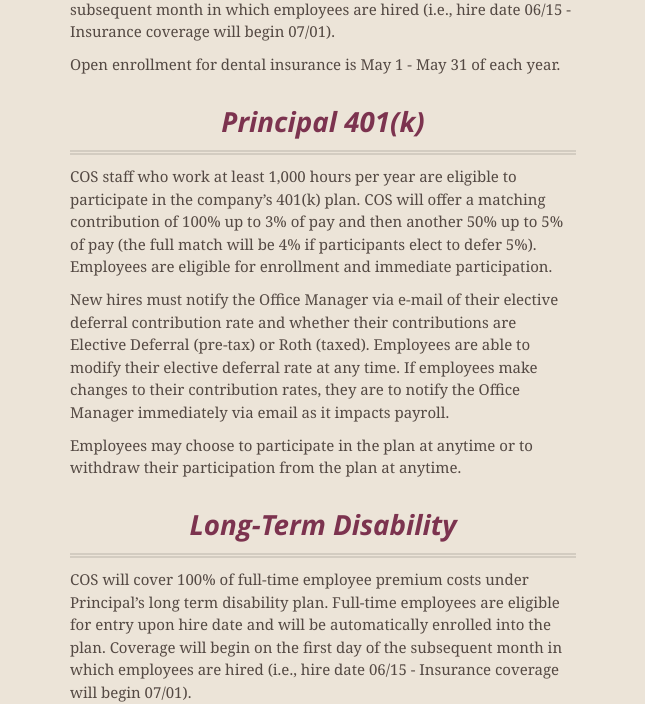
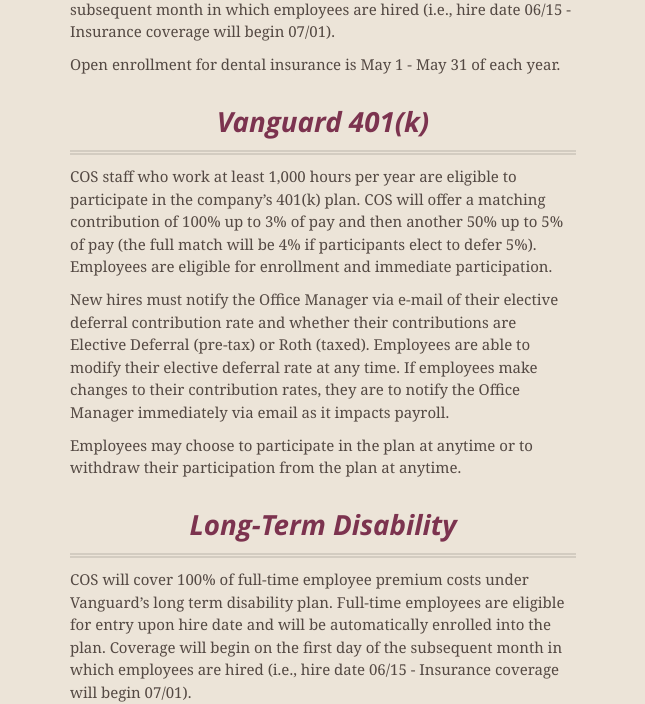
Before and after one commit to CenterForOpenScience/Employee-Manual, a Jekyll site: the page built from index.md, in a window 1280 px wide and 1400 px high, scrolled down 7440 px. Shown: the part 154-858 px from the top of the window, without its empty margins (317-962 px from the left). Built offline with Jekyll 4.4.1, drawn with Linux system fonts in a browser that asks for light colours; nearby versions of some CDN libraries.

Commit message:
Replaced Principal w/Vanguard

```diff
--- a/index.md
+++ b/index.md
@@ -141,7 +141,7 @@
 
 Open enrollment for dental insurance is May 1 - May 31 of each year.
 
-##Principal 401(k)
+##Vanguard 401(k)
 
 COS staff who work at least 1,000 hours per year are eligible to participate in the company’s 401(k) plan. COS will offer a matching contribution of 100% up to 3% of pay and then another 50% up to 5% of pay (the full match will be 4% if participants elect to defer 5%). Employees are eligible for enrollment and immediate participation.
 
@@ -151,7 +151,7 @@
 
 ##Long-Term Disability
 
-COS will cover 100% of full-time employee premium costs under Principal’s long term disability plan. Full-time employees are eligible for entry upon hire date and will be automatically enrolled into the plan.  Coverage will begin on the first day of the subsequent month in which employees are hired (i.e., hire date 06/15 - Insurance coverage will begin 07/01).
+COS will cover 100% of full-time employee premium costs under Vanguard’s long term disability plan. Full-time employees are eligible for entry upon hire date and will be automatically enrolled into the plan.  Coverage will begin on the first day of the subsequent month in which employees are hired (i.e., hire date 06/15 - Insurance coverage will begin 07/01).
 
 ##Employee Manual Statement of Understanding
 
```
